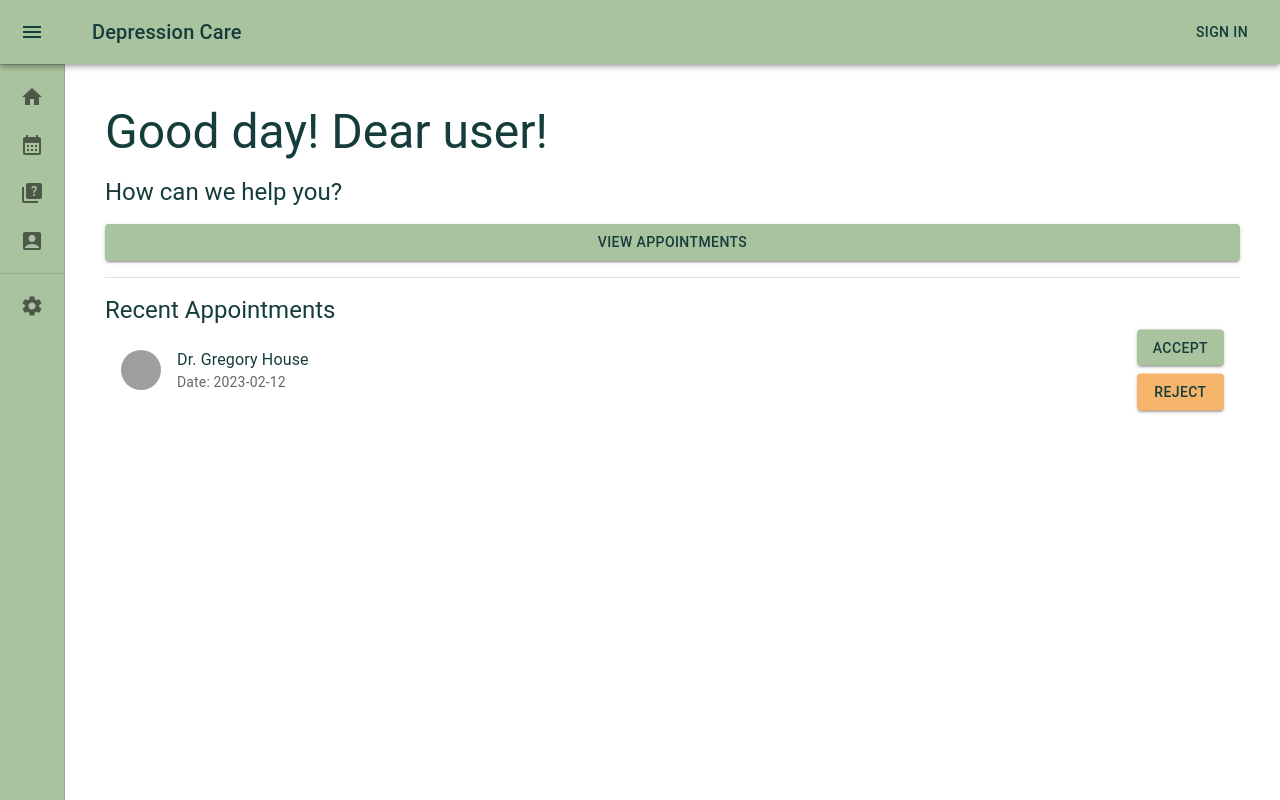
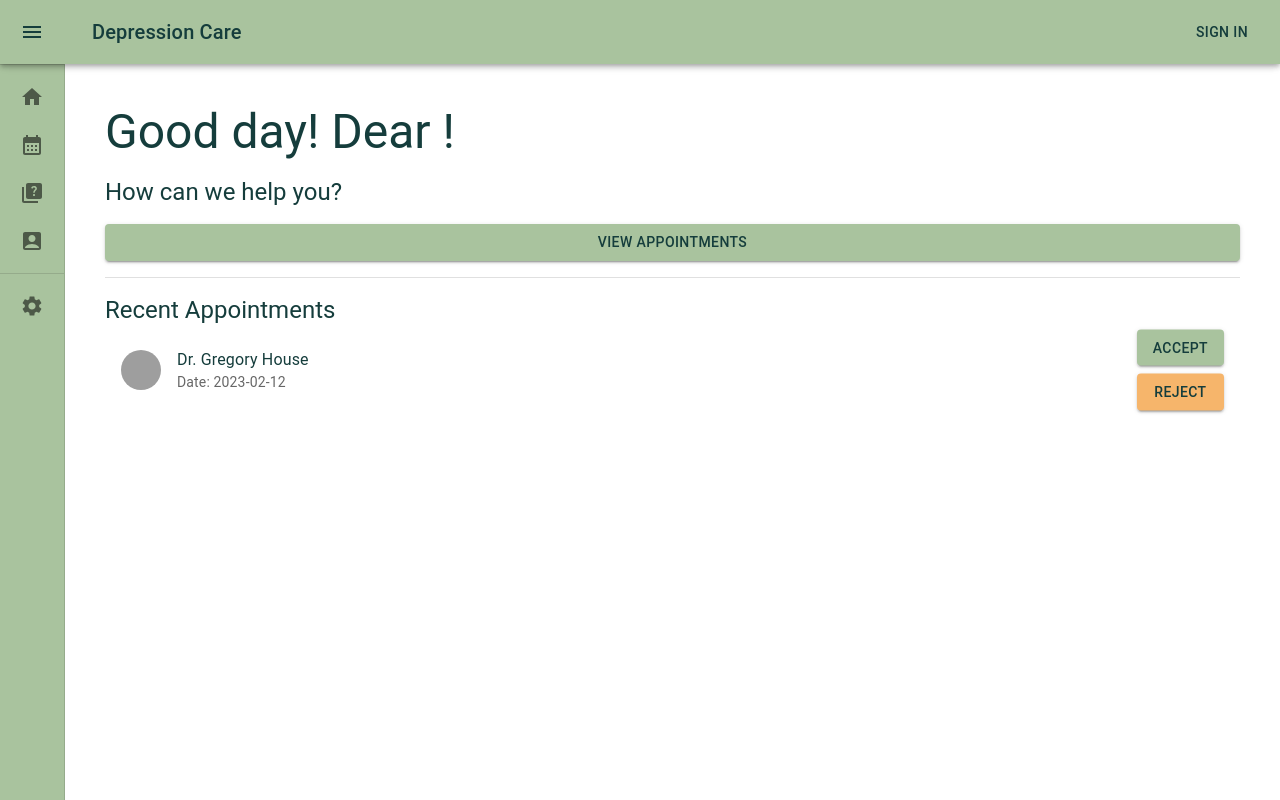
Before and after one commit to wizapp-link/medical-platform-frontend, a React (Create React App) app: page /patient/dashboard in a window 1280 px wide. Built offline with nearby package versions, Linux system fonts and the light colour scheme; grey boxes are pictures that could not be loaded.

Commit message:
replace patient name placeholder, change some text

```diff
--- a/src/screens/DoctorDashboardScreen.tsx
+++ b/src/screens/DoctorDashboardScreen.tsx
@@ -3,15 +3,15 @@ import { Box, Typography, Stack, Button, Divider, List, ListItem, ListItemText,
 import * as React from 'react';
 import CheckCircleIcon from '@mui/icons-material/CheckCircle';
 import CancelIcon from '@mui/icons-material/Cancel';
-import { createTheme, ThemeProvider, colors} from '@mui/material';
+import { createTheme, ThemeProvider, colors } from '@mui/material';
 import { doctorTheme } from '../Themes';
-import {RootState} from "../app/store";
+import { RootState } from "../app/store";
 import { useSelector } from "react-redux";
 import { useAppSelector } from "../app/hooks";
 import { selectUserLogIn } from "../features/auth/userLogInSlice";
 
 export default function DoctorDashboardScreen(props: any) {
-	const doctor = useSelector((state:RootState) => state.doctor)
+	const doctor = useSelector((state: RootState) => state.doctor)
 	const { userInfo } = useAppSelector(selectUserLogIn);
 	return <ThemeProvider theme={doctorTheme}>
 		<Stack padding={2} spacing={2}>
@@ -47,10 +47,10 @@ export default function DoctorDashboardScreen(props: any) {
 						}
 					>
 						<ListItemAvatar>
-						<Avatar alt="doctor" src="/static/images/doctor/sampleDoctor.jpg" />
+							<Avatar alt="Jack Napier" src="/static/images/doctor/samplePatient.jpg" />
 						</ListItemAvatar>
 						<ListItemText
-						primary="Dr. Gregory House"
+							primary="Jack Niper"
 							secondary="Date: 2023-02-12 "
 						>
 							{" - 16:00 to 17:00"}
--- a/src/screens/PatientDashboardScreen.tsx
+++ b/src/screens/PatientDashboardScreen.tsx
@@ -3,14 +3,18 @@ import { Box, Typography, Stack, Button, Divider, List, ListItem, ListItemText,
 import * as React from 'react';
 import CheckCircleIcon from '@mui/icons-material/CheckCircle';
 import CancelIcon from '@mui/icons-material/Cancel';
-import { createTheme, ThemeProvider, colors} from '@mui/material';
+import { createTheme, ThemeProvider, colors } from '@mui/material';
 import { patientTheme } from '../Themes';
+import { selectUserLogIn } from '../features/auth/userLogInSlice';
+import { useAppSelector } from '../app/hooks';
 
 export default function PatientDashboardScreen(props: any) {
+	const { userInfo } = useAppSelector(selectUserLogIn);
+
 	return <ThemeProvider theme={patientTheme}>
 		<Stack padding={2} spacing={2}>
 			<Typography variant='h3' color={'primary.contrastText'}>
-			Good day! Dear user!
+				Good day! Dear {userInfo?.userData.name}!
 			</Typography>
 			<Typography variant='h5' color={'primary.contrastText'}>
 				How can we help you?
@@ -18,7 +22,7 @@ export default function PatientDashboardScreen(props: any) {
 			{/* if the assessment is not completed */}
 			{/* <Button variant="contained">Complete the assessment</Button> */}
 			{/* if the assessment is completed, the patient can view the appointment schedule and decide to accept/reject it */}
-		<Button variant="contained" sx={{backgroundColor:'primary.dark',color:'primary.contrastText'}}>View Appointments</Button>
+			<Button variant="contained" sx={{ backgroundColor: 'primary.dark', color: 'primary.contrastText' }}>View Appointments</Button>
 			<Divider />
 
 
@@ -33,8 +37,8 @@ export default function PatientDashboardScreen(props: any) {
 								direction={'column'}
 								spacing={1}
 							>
-							<Button variant="contained"  sx={{backgroundColor:'primary.dark',color:'primary.contrastText', ":hover":{backgroundColor:'primary.main'}}}>Accept</Button>
-							<Button variant="contained" color='secondary' sx={{ color:'primary.contrastText', borderColor:'secondary.dark',":hover":{backgroundColor:'secondary.dark'}}}>Reject</Button>
+								<Button variant="contained" sx={{ backgroundColor: 'primary.dark', color: 'primary.contrastText', ":hover": { backgroundColor: 'primary.main' } }}>Accept</Button>
+								<Button variant="contained" color='secondary' sx={{ color: 'primary.contrastText', borderColor: 'secondary.dark', ":hover": { backgroundColor: 'secondary.dark' } }}>Reject</Button>
 								{/* <IconButton color="primary"><CheckCircleIcon /></IconButton>
 						<IconButton color="secondary"><CancelIcon /></IconButton> */}
 							</Stack>
@@ -46,7 +50,7 @@ export default function PatientDashboardScreen(props: any) {
 						<ListItemText
 							primary="Dr. Gregory House"
 							secondary="Date: 2023-02-12 "
-						sx={{color:'primary.contrastText'}}
+							sx={{ color: 'primary.contrastText' }}
 						>
 							{" - 16:00 to 17:00"}
 						</ListItemText>
--- a/src/screens/RegisterScreen.tsx
+++ b/src/screens/RegisterScreen.tsx
@@ -308,7 +308,7 @@ export default function RegisterScreen() {
 									Have an account? Log in!
 								</Link>
 								<Button variant="contained" color="primary" type="submit" disabled={userRegister.success || userRegister.loading}>
-									Register now!
+									Sign Up
 								</Button>
 							</Stack>
 						</Stack>
```
Lines whose indentation alone changed are shown as unchanged.
